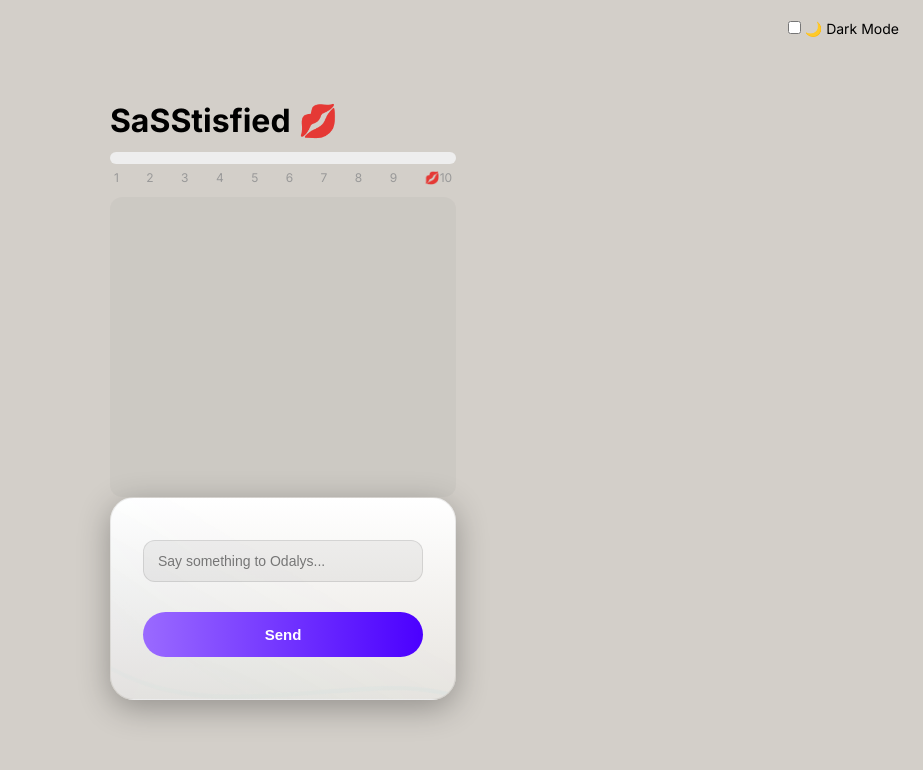
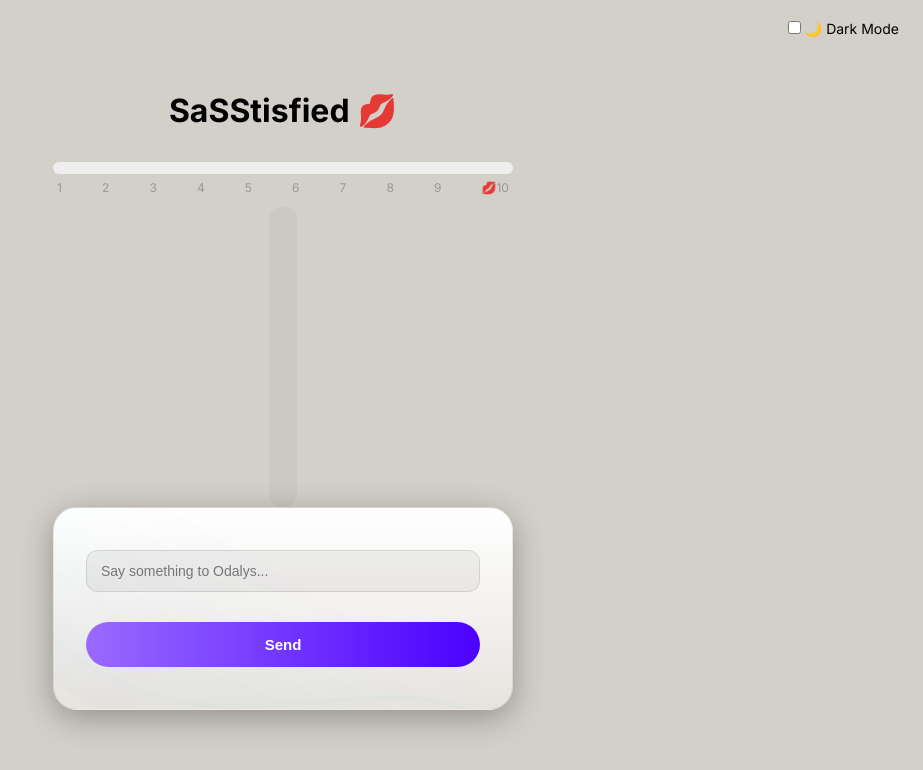
Before and after one commit to djoneorozco/ChatAI, a website: page index.html in a window 1280 px wide. Shown: the whole page, without its empty margins (357-1280 px from the left). Drawn offline with Linux system fonts and the light colour scheme; files whose address does not match are found by name.

Commit message:
Update style.css

```diff
--- a/style.css
+++ b/style.css
@@ -83,6 +83,22 @@ body.dark-mode button:hover {
   pointer-events: none;
 }
 
+/* === CHAT WRAPPER CENTERED === */
+.chat-wrapper {
+  display: flex;
+  flex-direction: column;
+  align-items: center;
+  justify-content: center;
+  width: 100%;
+}
+
+/* === CENTER HEADER === */
+header {
+  width: 100%;
+  text-align: center;
+  margin-bottom: 20px;
+}
+
 /* === CHAT CARD === */
 form {
   position: relative;
@@ -97,6 +113,7 @@ form {
   backdrop-filter: blur(18px);
   overflow: hidden;
   transition: all 0.4s ease;
+  margin: 0 auto;
 }
 
 form::after {
```
